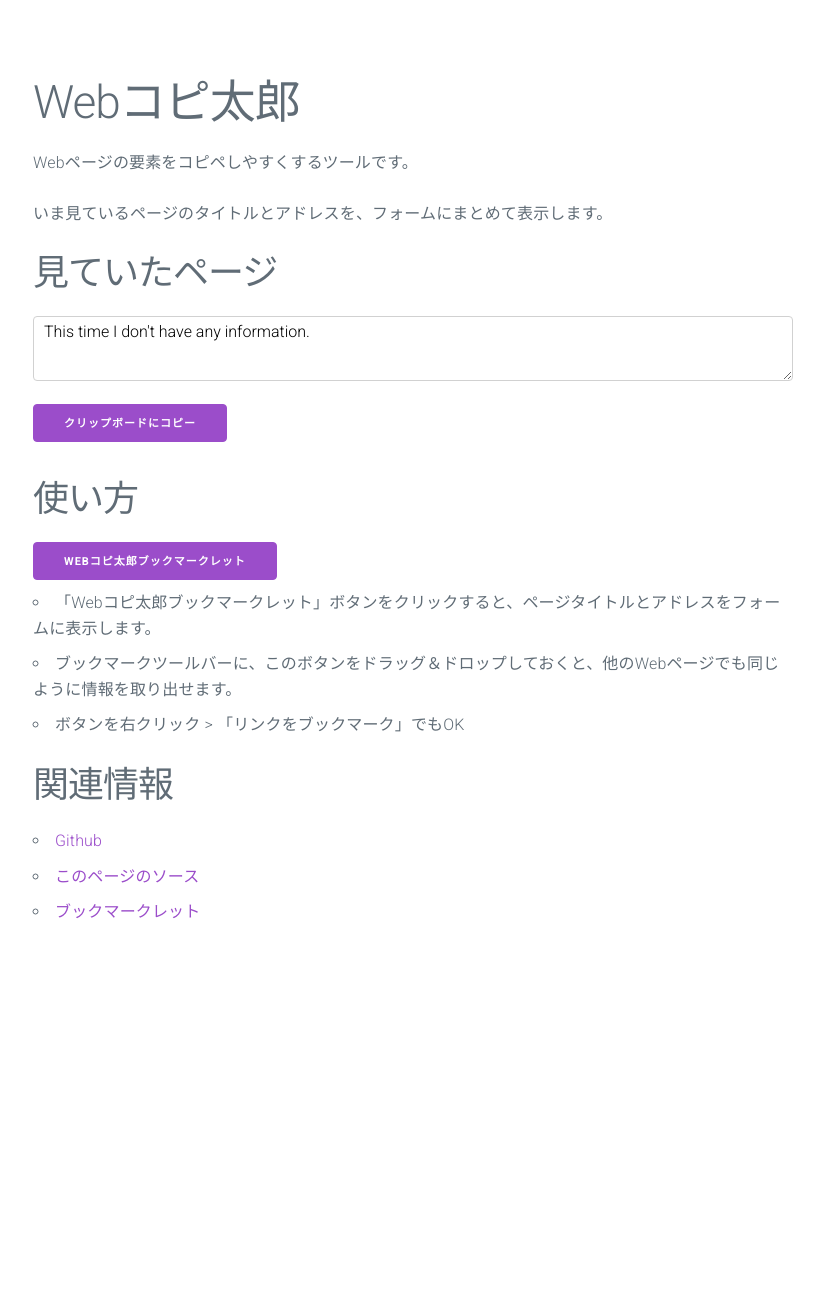
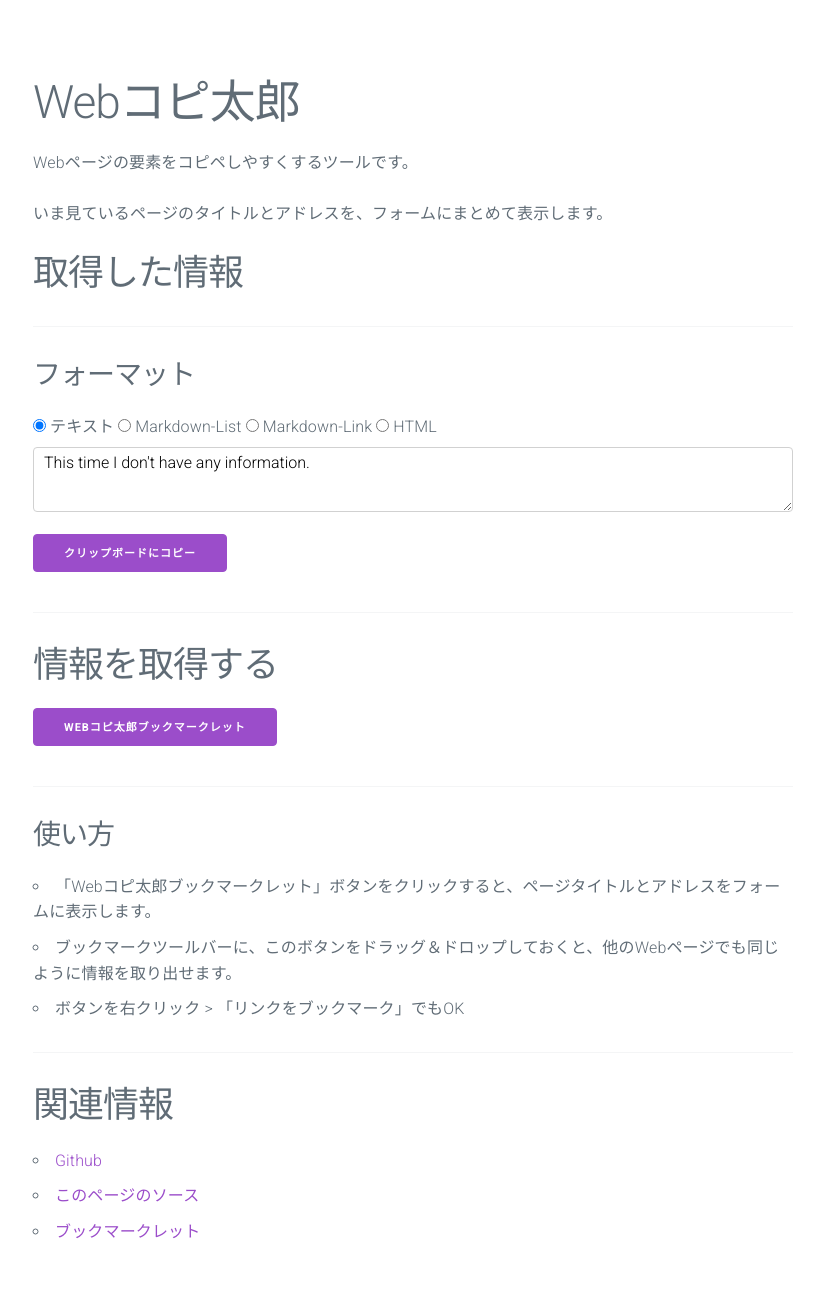
Before and after one commit to ycatch/copy-taro, a PHP site: page / in a window 1280 px wide. Shown: the top 1293 px of the page, without its empty margins (227-1051 px from the left). Before the commit the page ends 918 px from the top, so only its background shows below. Run offline with PHP 8.4, Linux system fonts and the light colour scheme; some libraries are stand-ins or nearby versions.

Commit message:
フォーマット切り替えを追加

```diff
--- a/index.php
+++ b/index.php
@@ -26,7 +26,7 @@
             <p>Webページの要素をコピペしやすくするツールです。</p>
             <p>いま見ているページのタイトルとアドレスを、フォームにまとめて表示します。</p>
 
-            <h2>見ていたページ</h2>
+            <h2>取得した情報</h2>
             <?php
                 if(empty($_POST)) {
                     $output = "This time I don't have any information.";
@@ -35,27 +35,48 @@
                     foreach($_POST as $key => $value) {
                         if ($key == "title") {
                             $value = mb_convert_encoding($value, "UTF-8", "auto");
+                            $pageTitle = htmlspecialchars($value, ENT_QUOTES);
+                            echo '<div>ページタイトル：<span id="pageTitle">' . rtrim($pageTitle) . '</span></div>';
+                        } else {
+                            $pageAddress = htmlspecialchars($value, ENT_QUOTES);
+                            echo '<div>アドレス：<span id="pageAddress">' . rtrim($pageAddress) . '</span></div>';
                         }
-                        $output = $output.htmlspecialchars($value, ENT_QUOTES)."\n";
                     }
+                    $output = $pageTitle . "\n" . $pageAddress;
                 }
             ?>
+
+            <hr>
+
+            <h3>フォーマット</h3>
             <form>
-                <textarea id="copy-area" class="js-copytext" rows=15 cols=80><?php echo rtrim($output); ?></textarea>
-                <a class="button" data-clipboard-target="#copy-area" href="#">
-                クリップボードにコピー
-                </a>
+                <input type="radio" name="format" value="0" checked> テキスト
+                <input type="radio" name="format" value="1"> Markdown-List
+                <input type="radio" name="format" value="2"> Markdown-Link
+                <input type="radio" name="format" value="3"> HTML
+
+                <textarea id="copyArea" class="js-copytext" rows=15 cols=80><?php echo rtrim($output); ?></textarea>
+                <p>
+                    <a class="button" data-clipboard-target="#copyArea" href="#">クリップボードにコピー </a>
+                </p>
             </form>
 
-            <h2>使い方</h2>
+            <hr>
+
+            <h2>情報を取得する</h2>
 
             <a class="button" href="javascript:void((function(undefined){var f=document.createElement('form');document.body.appendChild(f);var title=document.title;var input=document.createElement('input');input.setAttribute('type','hidden');input.setAttribute('name','title');input.setAttribute('value',title);f.appendChild(input);var uri=location.href;var input=document.createElement('input');input.setAttribute('type','hidden');input.setAttribute('name','uri');input.setAttribute('value',uri);f.appendChild(input);f.method='POST';f.target='_blank';f.action='https://www.catch.jp/program/copy-taro/index.php';f.submit()})());">Webコピ太郎ブックマークレット</a>
 
+            <hr>
+
+            <h3>使い方</h3>
             <ul>
             <li>「Webコピ太郎ブックマークレット」ボタンをクリックすると、ページタイトルとアドレスをフォームに表示します。</li>
             <li>ブックマークツールバーに、このボタンをドラッグ＆ドロップしておくと、他のWebページでも同じように情報を取り出せます。</li>
             <li>ボタンを右クリック > 「リンクをブックマーク」でもOK</li>
             </ul>
+
+            <hr>
 
             <h2>関連情報</h2>
             <div>
@@ -85,5 +106,42 @@
         console.error('Trigger:', e.trigger);
     });
     </script>
+
+    <script>
+        window.onload = function() {
+
+            let pageTitle = document.getElementById('pageTitle');
+            let pageAddress = document.getElementById('pageAddress');
+            let copyArea = document.getElementById('copyArea');
+            let checkOption = document.getElementsByName('format');
+
+            checkOption.forEach(function(event) {
+                event.addEventListener("click", function() {
+                    let format_value = document.querySelector("input:checked[name=format]").value;
+                    switch(Number(format_value)) {
+                        case 0: // Planetext
+                            setFormat(pageTitle.innerText + "\n" + pageAddress.innerText);
+                            break;
+                        case 1: // markdown-List
+                            setFormat("- " + pageTitle.innerText + "\n" + "  " + pageAddress.innerText);
+                            break;
+                        case 2: // markdown-Link
+                            setFormat("[" + pageTitle.innerText + "](" + pageAddress.innerText + ")");
+                            break;
+                        case 3:
+                            setFormat("<a href='" + pageAddress.innerText + "'>" + pageTitle.innerText + "</a>");
+                            break;
+                        default:
+                            //Don't call this
+                            setFormat(format_value + pageTitle.innerText + "\n" + "default");
+                    }
+                });
+            });
+
+            let setFormat = function(format_text) {
+                copyArea.value = format_text;
+            };
+        };
+    </script>
 </body>
 </html>
```
